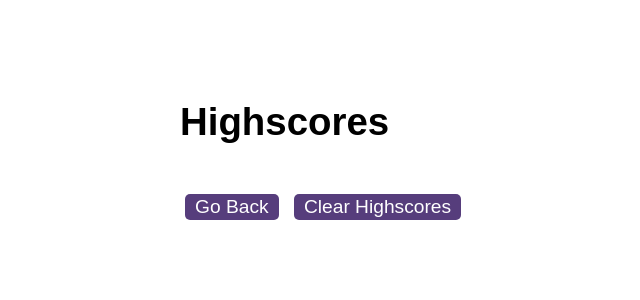
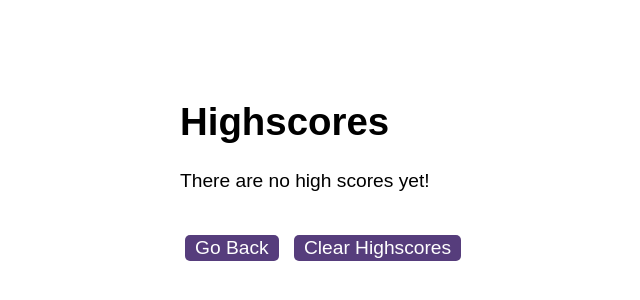
Before and after one commit to Stefan4D/code-quiz, a plain HTML site: page highscores.html in a window 1280 px wide. Both pictures are taken after a click on the button "Clear Highscores". Shown: the whole page, without its empty margins (160-800 px from the left). Drawn offline with Linux system fonts and the light colour scheme.

Commit message:
Added high scores page functionality

```diff
--- a/assets/js/scores.js
+++ b/assets/js/scores.js
@@ -1,6 +1,30 @@
 // This file will contain the logic to retrieve the high scores from localStorage
+
+// DOM elements
+const highScoresContainer = document.getElementById("highscores");
+const clearHighScoresButton = document.getElementById("clear");
+const noScoresText = document.getElementById("no-scores");
+
+// Globals
+const noScoresPlaceholderText = "There are no high scores yet!";
+
+// Event handlers
+clearHighScoresButton.addEventListener("click", () => {
+  localStorage.clear();
+  highScoresContainer.innerHTML = "";
+  noScoresText.innerText = noScoresPlaceholderText;
+});
 
 // Restrieve the high scores from localStorage and parse to standard array of objects
 const highScores = JSON.parse(localStorage.getItem("highScores"));
+
+!highScores ? (noScoresText.innerText = noScoresPlaceholderText) : null;
+
 // Sort the array in descending order based on score (destructively)
-highScores.sort((a, b) => b.score - a.score);
+// TODO: Deal with situation where there are no scores yet - using ES6 optional chaining but could swap to include within ternary
+highScores?.sort((a, b) => b.score - a.score);
+
+highScoresContainer.innerHTML = "";
+highScores?.forEach((score) => {
+  highScoresContainer.innerHTML += `<li>${score.name}: ${score.score}</li>`;
+});
--- a/highscores.html
+++ b/highscores.html
@@ -12,6 +12,7 @@
   <body>
     <div class="wrapper">
       <h1>Highscores</h1>
+      <div id="no-scores"></div>
       <ol id="highscores"></ol>
 
       <a href="index.html"><button>Go Back</button></a>
```
Also changed, not shown: 1 other file.
